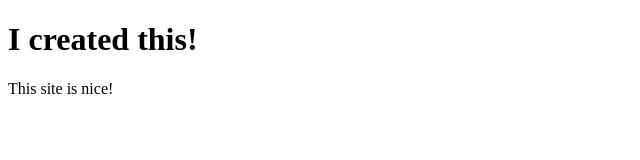
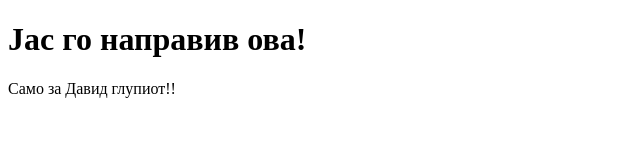
Before and after one commit to SStefanSS/Bio, a plain HTML site: page site2.html in a window 1280 px wide. Shown: the whole page, without its empty margins (0-640 px from the left). Drawn offline with Linux system fonts and the light colour scheme.

Commit message:
нице

```diff
--- a/site2.html
+++ b/site2.html
@@ -4,7 +4,7 @@
     <meta charset="UTF-8">
  </head>
   <body>
-   <h1> I created this! </h1>
-   <p> This site is nice! </p>
+   <h1> Јас го направив ова! </h1>
+   <p> Само за Давид глупиот!! </p>
   </body>
 </html>
```
